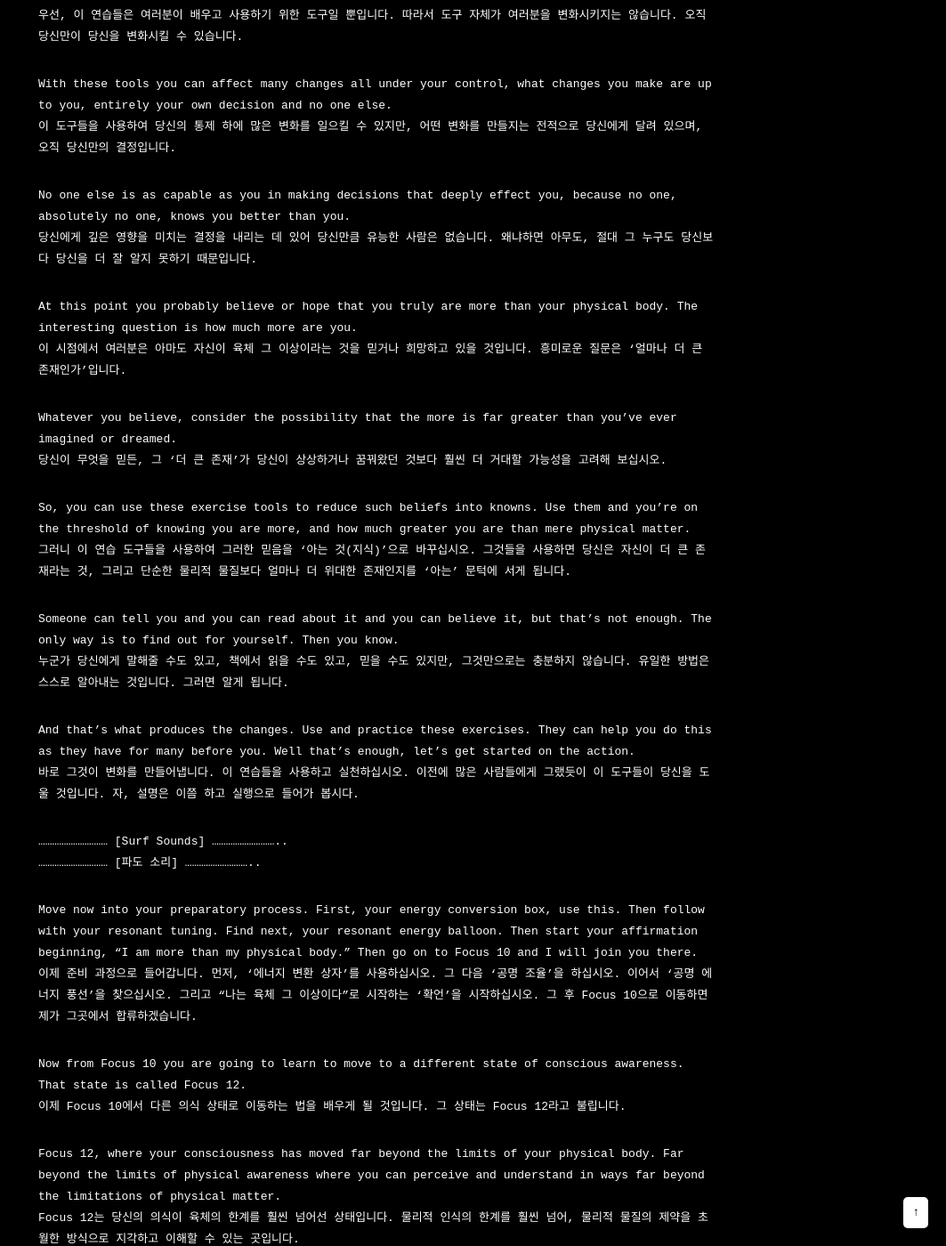
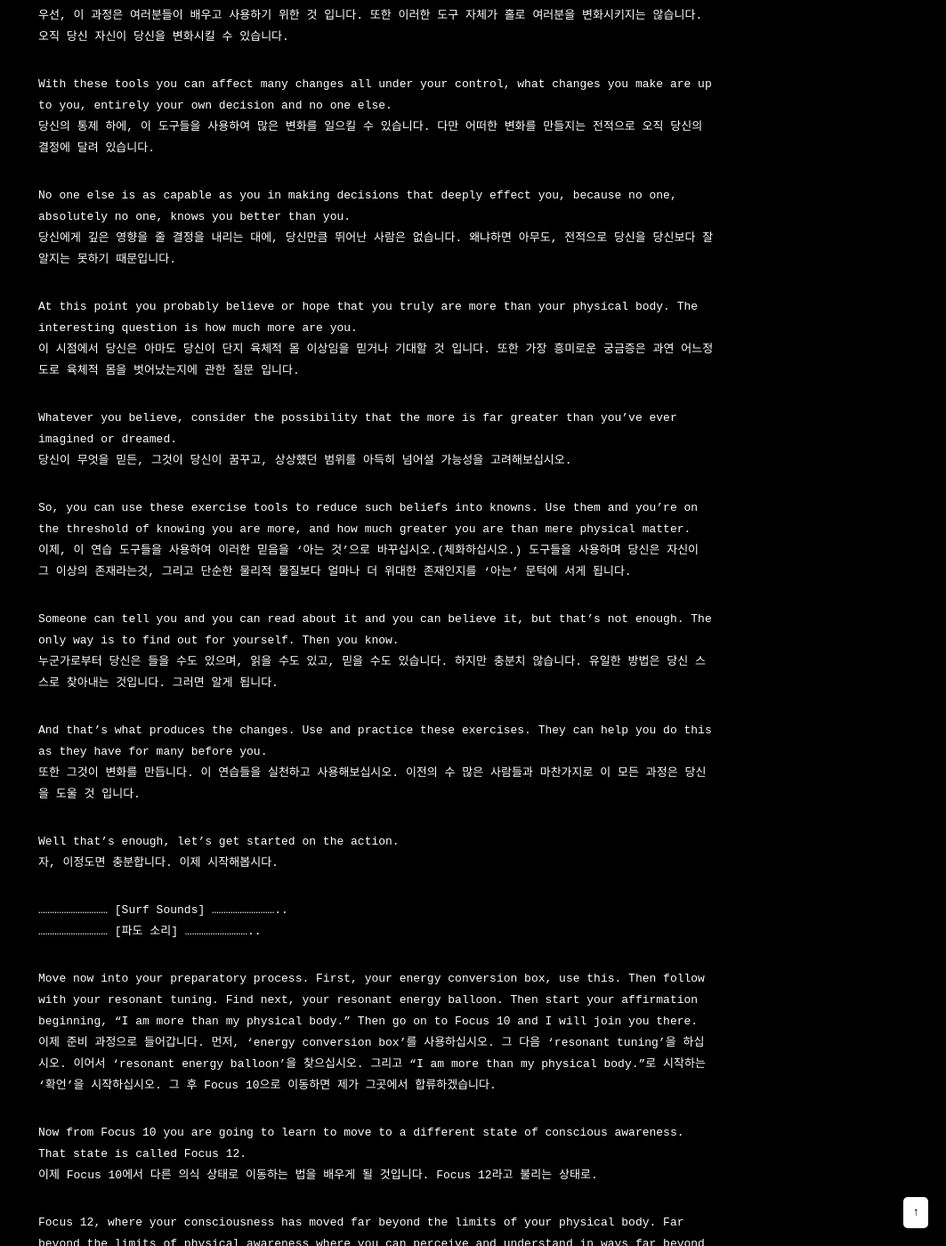
Before and after one commit to whoisrealminjueun/whoisrealminjueun.github.io, a Jekyll site: the page built from _posts/2025-11-30-Gateway Experience Wave II - Threshold (Tape 1-6).md, in a window 1280 px wide and 1400 px high, scrolled down 555 px. Shown: the whole window at 89% size, without its empty margins (217-1280 px from the left). Built offline with Jekyll 4.4.1, drawn with Linux system fonts in a browser that asks for light colours; some of the changed text lies outside the part shown.

Commit message:
Update 2025-11-30-Gateway Experience Wave II - Threshold (Tape 1-6).md

```diff
--- a/_posts/2025-11-30-Gateway Experience Wave II - Threshold (Tape 1-6).md
+++ b/_posts/2025-11-30-Gateway Experience Wave II - Threshold (Tape 1-6).md
@@ -14,40 +14,43 @@
 자, 이제 여러분은 진정으로 변화의 물결 그 문턱에 서 있습니다. 믿음이나 희망 대신 '아는 것(knowns)'에 대한 몇 가지 흥미로운 점을 짚고 넘어가는 것이 좋을 것 같습니다.<br><br>
 
 First of all, these exercises are only tools for you to learn and use. As such, they do not create change in you. Only you can change you.<br>
-우선, 이 연습들은 여러분이 배우고 사용하기 위한 도구일 뿐입니다. 따라서 도구 자체가 여러분을 변화시키지는 않습니다. 오직 당신만이 당신을 변화시킬 수 있습니다.<br><br>
+우선, 이 과정은 여러분들이 배우고 사용하기 위한 것 입니다. 또한 이러한 도구 자체가 홀로 여러분을 변화시키지는 않습니다. 오직 당신 자신이 당신을 변화시킬 수 있습니다.<br><br>
 
 With these tools you can affect many changes all under your control, what changes you make are up to you, entirely your own decision and no one else.<br>
-이 도구들을 사용하여 당신의 통제 하에 많은 변화를 일으킬 수 있지만, 어떤 변화를 만들지는 전적으로 당신에게 달려 있으며, 오직 당신만의 결정입니다.<br><br>
+당신의 통제 하에, 이 도구들을 사용하여 많은 변화를 일으킬 수 있습니다. 다만 어떠한 변화를 만들지는 전적으로 오직 당신의 결정에 달려 있습니다.<br><br>
 
 No one else is as capable as you in making decisions that deeply effect you, because no one, absolutely no one, knows you better than you.<br>
-당신에게 깊은 영향을 미치는 결정을 내리는 데 있어 당신만큼 유능한 사람은 없습니다. 왜냐하면 아무도, 절대 그 누구도 당신보다 당신을 더 잘 알지 못하기 때문입니다.<br><br>
+당신에게 깊은 영향을 줄 결정을 내리는 대에, 당신만큼 뛰어난 사람은 없습니다. 왜냐하면 아무도, 전적으로 당신을 당신보다 잘 알지는 못하기 때문입니다.<br><br>
 
 At this point you probably believe or hope that you truly are more than your physical body. The interesting question is how much more are you.<br>
-이 시점에서 여러분은 아마도 자신이 육체 그 이상이라는 것을 믿거나 희망하고 있을 것입니다. 흥미로운 질문은 '얼마나 더 큰 존재인가'입니다.<br><br>
+이 시점에서 당신은 아마도 당신이 단지 육체적 몸 이상임을 믿거나 기대할 것 입니다. 또한 가장 흥미로운 궁금증은 과연 어느정도로 육체적 몸을 벗어났는지에 관한 질문 입니다. <br><br>
 
 Whatever you believe, consider the possibility that the more is far greater than you've ever imagined or dreamed.<br>
-당신이 무엇을 믿든, 그 '더 큰 존재'가 당신이 상상하거나 꿈꿔왔던 것보다 훨씬 더 거대할 가능성을 고려해 보십시오.<br><br>
+당신이 무엇을 믿든, 그것이 당신이 꿈꾸고, 상상헀던 범위를 아득히 넘어설 가능성을 고려해보십시오.<br><br>
 
 So, you can use these exercise tools to reduce such beliefs into knowns. Use them and you're on the threshold of knowing you are more, and how much greater you are than mere physical matter.<br>
-그러니 이 연습 도구들을 사용하여 그러한 믿음을 '아는 것(지식)'으로 바꾸십시오. 그것들을 사용하면 당신은 자신이 더 큰 존재라는 것, 그리고 단순한 물리적 물질보다 얼마나 더 위대한 존재인지를 '아는' 문턱에 서게 됩니다.<br><br>
+이제, 이 연습 도구들을 사용하여 이러한 믿음을 '아는 것'으로 바꾸십시오.(체화하십시오.) 도구들을 사용하며 당신은 자신이 그 이상의 존재라는것, 그리고 단순한 물리적 물질보다 얼마나 더 위대한 존재인지를 '아는' 문턱에 서게 됩니다.<br><br>
 
 Someone can tell you and you can read about it and you can believe it, but that's not enough. The only way is to find out for yourself. Then you know.<br>
-누군가 당신에게 말해줄 수도 있고, 책에서 읽을 수도 있고, 믿을 수도 있지만, 그것만으로는 충분하지 않습니다. 유일한 방법은 스스로 알아내는 것입니다. 그러면 알게 됩니다.<br><br>
+누군가로부터 당신은 들을 수도 있으며, 읽을 수도 있고, 믿을 수도 있습니다. 하지만 충분치 않습니다. 유일한 방법은 당신 스스로 찾아내는 것입니다. 그러면 알게 됩니다.<br><br>
 
-And that's what produces the changes. Use and practice these exercises. They can help you do this as they have for many before you. Well that's enough, let's get started on the action.<br>
-바로 그것이 변화를 만들어냅니다. 이 연습들을 사용하고 실천하십시오. 이전에 많은 사람들에게 그랬듯이 이 도구들이 당신을 도울 것입니다. 자, 설명은 이쯤 하고 실행으로 들어가 봅시다.<br><br>
+And that's what produces the changes. Use and practice these exercises. They can help you do this as they have for many before you.<br>
+또한 그것이 변화를 만듭니다. 이 연습들을 실천하고 사용해보십시오. 이전의 수 많은 사람들과 마찬가지로 이 모든 과정은 당신을 도울 것 입니다.<br><br>
+
+Well that's enough, let's get started on the action.<br>
+자, 이정도면 충분합니다. 이제 시작해봅시다.<br><br>
 
 .............................. [Surf Sounds] .............................<br>
 .............................. [파도 소리] .............................<br><br>
 
 Move now into your preparatory process. First, your energy conversion box, use this. Then follow with your resonant tuning. Find next, your resonant energy balloon. Then start your affirmation beginning, "I am more than my physical body." Then go on to Focus 10 and I will join you there.<br>
-이제 준비 과정으로 들어갑니다. 먼저, '에너지 변환 상자'를 사용하십시오. 그 다음 '공명 조율'을 하십시오. 이어서 '공명 에너지 풍선'을 찾으십시오. 그리고 "나는 육체 그 이상이다"로 시작하는 '확언'을 시작하십시오. 그 후 Focus 10으로 이동하면 제가 그곳에서 합류하겠습니다.<br><br>
+이제 준비 과정으로 들어갑니다. 먼저, 'energy conversion box'를 사용하십시오. 그 다음 'resonant tuning'을 하십시오. 이어서 'resonant energy balloon'을 찾으십시오. 그리고 "I am more than my physical body."로 시작하는 '확언'을 시작하십시오. 그 후 Focus 10으로 이동하면 제가 그곳에서 합류하겠습니다.<br><br>
 
 Now from Focus 10 you are going to learn to move to a different state of conscious awareness. That state is called Focus 12.<br>
-이제 Focus 10에서 다른 의식 상태로 이동하는 법을 배우게 될 것입니다. 그 상태는 Focus 12라고 불립니다.<br><br>
+이제 Focus 10에서 다른 의식 상태로 이동하는 법을 배우게 될 것입니다. Focus 12라고 불리는 상태로.<br><br>
 
 Focus 12, where your consciousness has moved far beyond the limits of your physical body. Far beyond the limits of physical awareness where you can perceive and understand in ways far beyond the limitations of physical matter.<br>
-Focus 12는 당신의 의식이 육체의 한계를 훨씬 넘어선 상태입니다. 물리적 인식의 한계를 훨씬 넘어, 물리적 물질의 제약을 초월한 방식으로 지각하고 이해할 수 있는 곳입니다.<br><br>
+Focus 12는 당신의 의식이 육체작작 한계를 훨씬 넘어선 상태입니다. 물리적 인식의 한계를 훨씬 넘어, 물리적 물질의 제약을 초월한 방식으로 지각하고 이해할 수 있는 곳입니다.<br><br>
 
 To reach Focus 12, all you need do is count slowly in your mind from 10 to 12. And when you reach the count of 12, you will be in Focus 12 where your awareness is expanded far beyond the limits of the physical body. Far beyond the limits of physical matter.<br>
 Focus 12에 도달하기 위해 당신이 해야 할 일은 마음속으로 10에서 12까지 천천히 세는 것뿐입니다. 12를 세게 되면, 당신은 의식이 육체의 한계를 훨씬 넘어 확장된 상태인 Focus 12에 있게 됩니다. 물질의 한계를 훨씬 넘어서 말이죠.<br><br>
```
